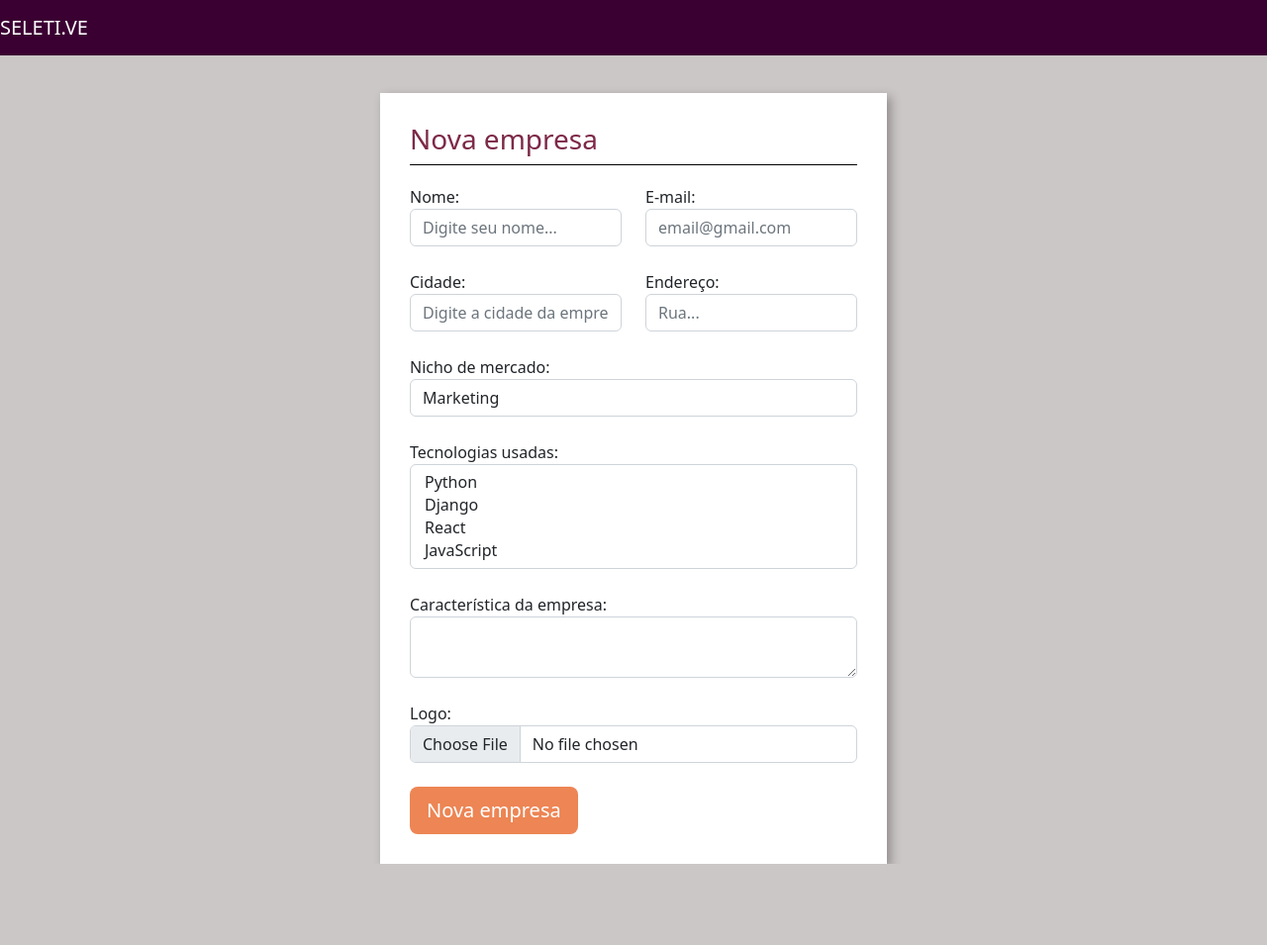
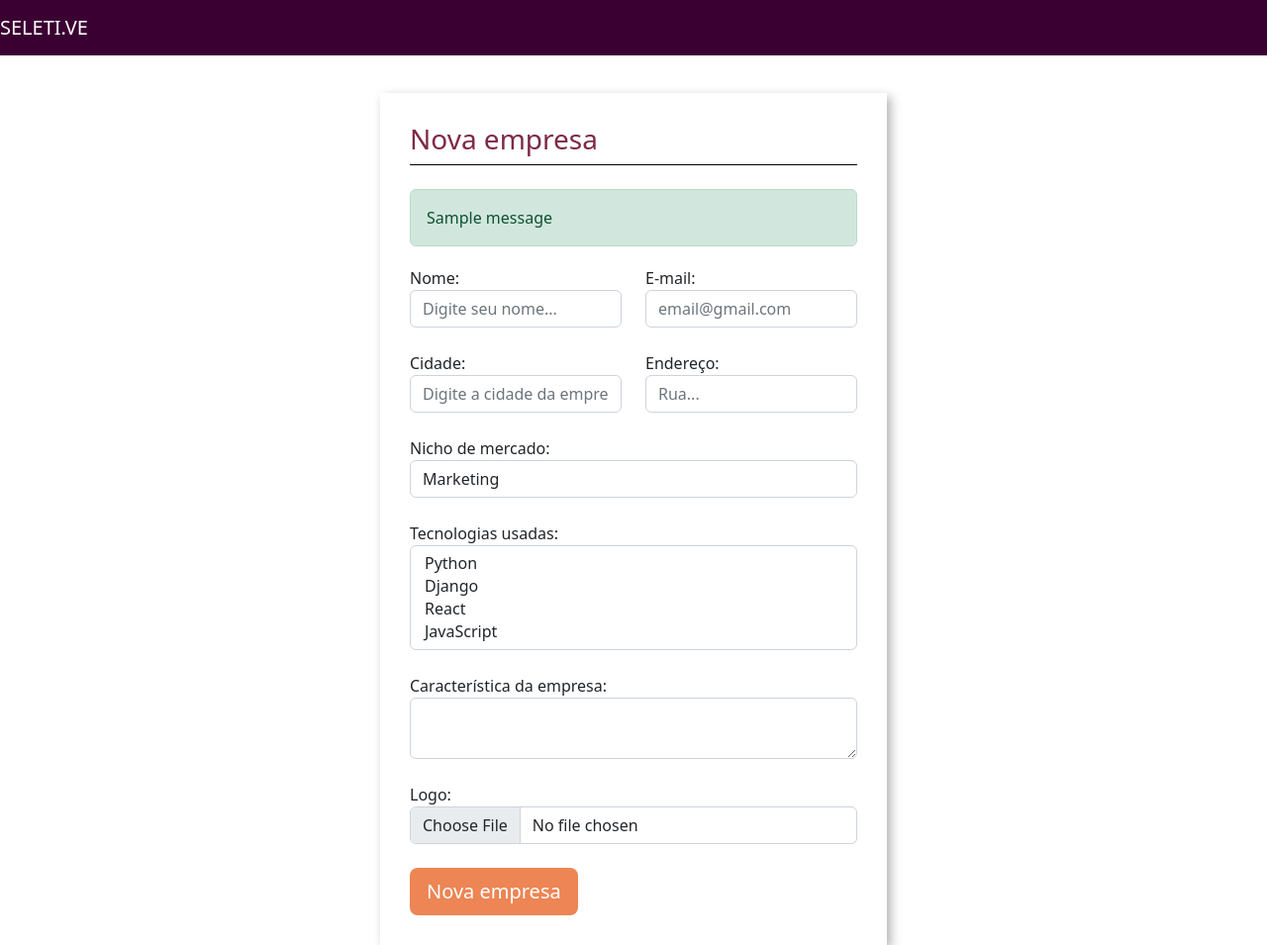
Before and after one commit to PedroSilva01/SELETIVE, a Django app: page /home/nova_empresa/ in a window 1280 px wide. Shown: the whole page at 99% size. Before the commit the page ends 873 px from the top, so only its background shows below. Run offline with Django 4.2, Linux system fonts and the light colour scheme; data comes from the database, SQL or seed files in the repository; both versions use the stored data as it was after the commit; one stand-in notice (Sample message) is shown.

Commit message:
error substituindo no print danger por error

```diff
--- a/empresa/templates/nova_empresa.html
+++ b/empresa/templates/nova_empresa.html
@@ -13,6 +13,21 @@
             <div class="header">
                 <h3 class="titulo">Nova empresa</h3>
             </div>
+
+            {% if messages %}
+                {% for message in messages %}
+                    <br>
+                        {% if message.tags == "error" %}
+                            <section class="alert alert-danger">
+                                {{message}}
+                            </section>
+                        {% else %}
+                            <section class="alert alert-{{message.tags}}">
+                                {{message}}
+                            </section>
+                        {% endif %}
+                {% endfor %}
+            {% endif %}
 
             <div class="body-box">
                 <form action="{% url 'nova_empresa' %}" method="POST" enctype="multipart/form-data">{% csrf_token %}
--- a/empresa/views.py
+++ b/empresa/views.py
@@ -2,6 +2,8 @@
 from django.http import HttpResponse
 from .models import Tecnologia, Empresa
 from django.shortcuts import redirect
+from django.contrib import messages
+from django.contrib.messages import constants
 
 # Create your views here.
 def nova_empresa(request):
@@ -17,12 +19,30 @@
         tecnologias = request.POST.getlist('tecnologias')
         caracteristicas = request.POST.get('caracteristicas')
         logo = request.FILES.get('logo')
-        if (len(nome.strip()) == 0 or len(email.strip()) == 0 or len(cidade.strip()) == 0 or len(endereco.strip()) == 0 or len(caracteristicas.strip()) == 0 or (not logo)):
+        if (len(nome.strip()) == 0 or len(email.strip()) == 0 or len(cidade.strip()) == 0 or len(endereco.strip()) == 0 or (not logo)):
+            messages.add_message(request, constants.ERROR, 'Preencha todos os campos corretamente')
             return redirect('/home/nova_empresa')
 
         if logo.size > 100_000_000:
+            messages.add_message(request, constants.ERROR, 'Sua logo não pode ter mais de 10MB')
             return redirect('/home/nova_empresa')
 
         if nicho not in [i[0] for i in Empresa.choices_nicho_mercado]:
+            messages.add_message(request, constants.ERROR, 'Nicho de mercado inválido.')
             return redirect('/home/nova_empresa')
-        return HttpResponse("To aqui")
+
+        #criando uma nova empresa e pegando os items  do form e atribuindo ao que foi definido
+        empresa = Empresa(
+            logo=logo,
+            nome=nome,
+            cidade=cidade,
+            endereco=endereco,
+            caracteristicas_empresa=caracteristicas,
+            #tecnologias=tecnologias, errado não pode
+            nicho_mercado=nicho,
+        )
+        empresa.save() #para salvar no banco de dados é só isso
+        empresa.tecnologias.add(*tecnologias)
+        empresa.save()
+        messages.add_message(request, constants.SUCCESS, 'Empresa criada com sucesso')
+        return redirect('/home/nova_empresa')
--- a/templates/static/base/css/base.css
+++ b/templates/static/base/css/base.css
@@ -1,6 +1,6 @@
 body{
 
-    background-color: #ccc7c7 !important;
+    background-color: #ccc7c7;
 
 }
 
```
Also changed, not shown: seletive/settings.py (+11 -0 lines), db.sqlite3, media/logo_empresa/PFcESvaAmT7YqefFfXgoKsv3xRCEmd.jpg (added), media/logo_empresa/fBCjBcKcW8ZeT2omMVpS2j2hL5xb7v.jpg (added), media/logo_empresa/k036DmlZWXL4wLOocX5pz6UoemmTCK.jpg (added), media/logo_empresa/k036DmlZWXL4wLOocX5pz6UoemmTCK_3O1i6ZT.jpg (added), 2 other files.
